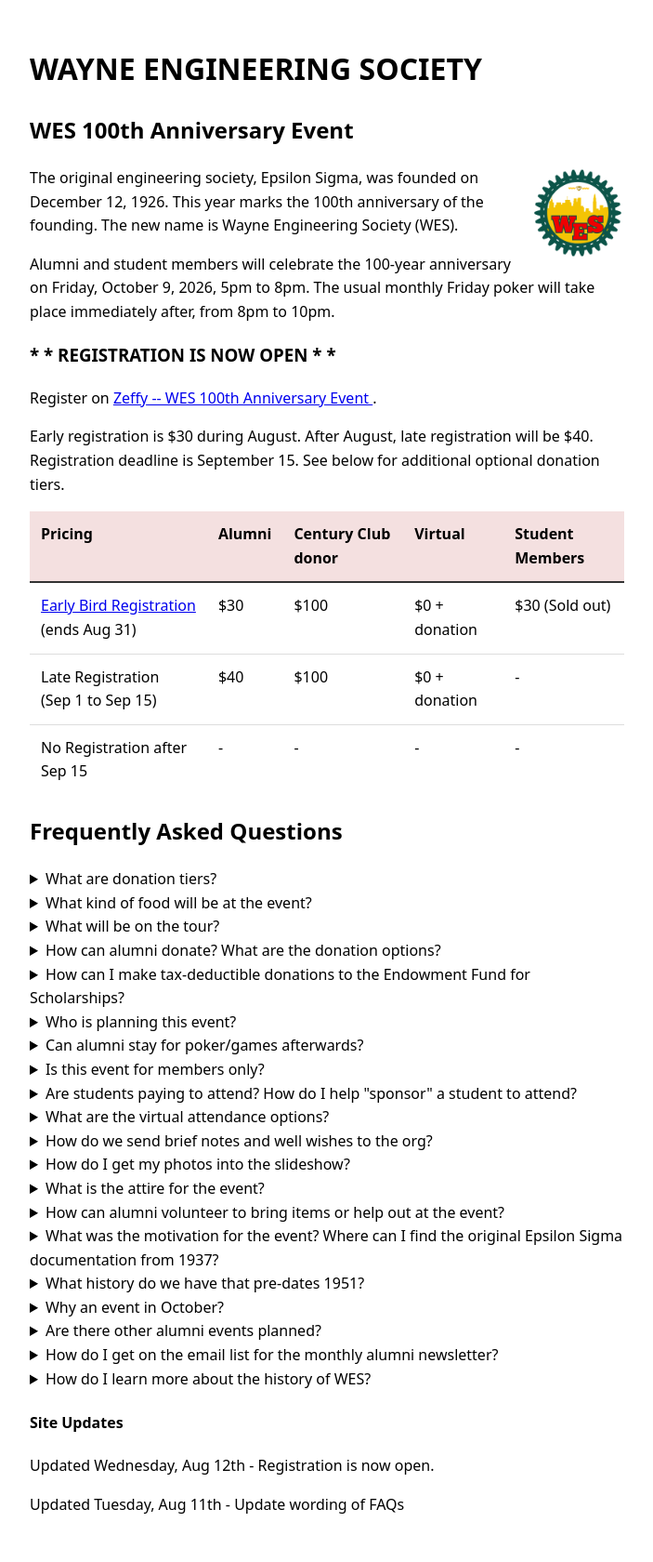
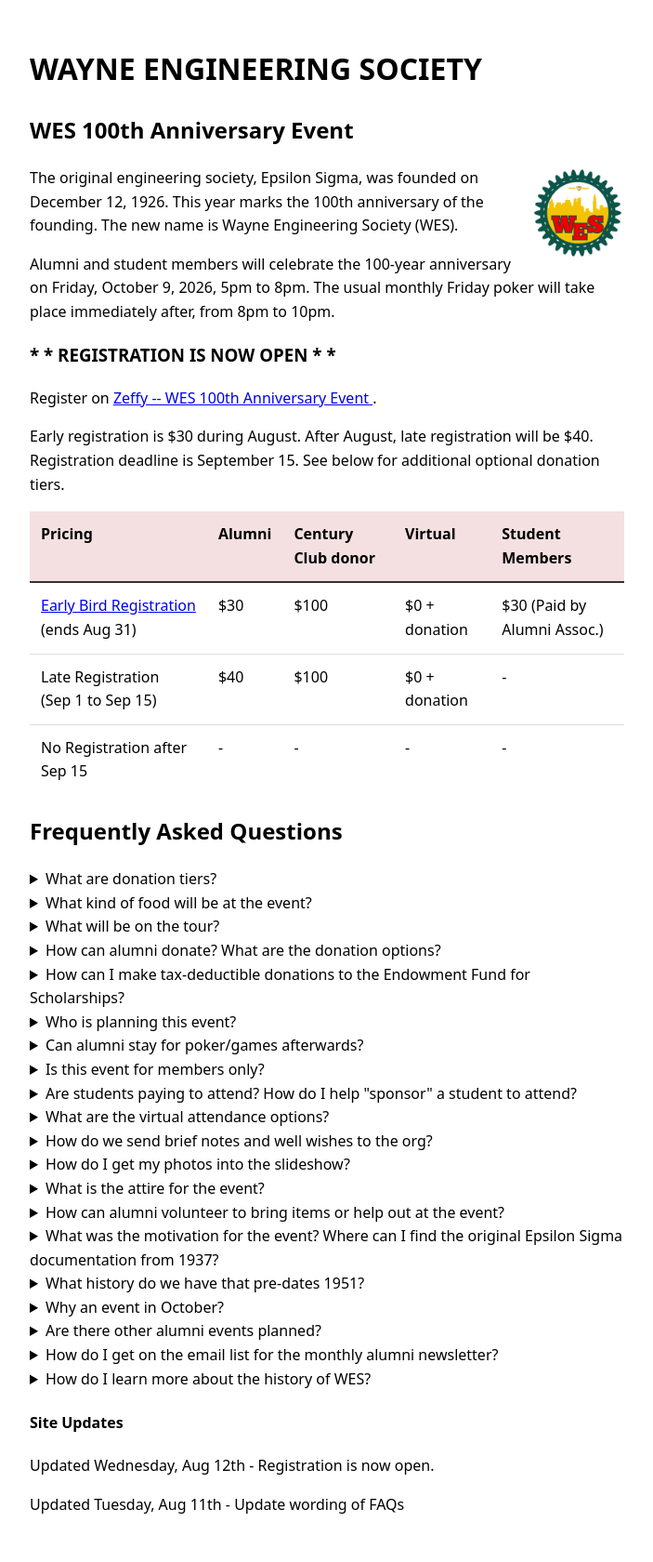
Before and after one commit to mciechanumich/WES100, a Jekyll site: the page built from docs/index.html, in a window 1280 px wide. Shown: the whole page at 93% size, without its empty margins (288-991 px from the left). Built offline with Jekyll 4.4.1, drawn with Linux system fonts in a browser that asks for light colours.

Commit message:
feat: clarify students

```diff
--- a/docs/index.html
+++ b/docs/index.html
@@ -50,7 +50,7 @@ Early Bird Registration
               <div class="div-table-cell">$30</div>
               <div class="div-table-cell">$100</div>
               <div class="div-table-cell">$0 + donation</div>
-              <div class="div-table-cell">$30 (Sold out)</div>
+              <div class="div-table-cell">$30 (Paid by Alumni Assoc.)</div>
             </div>
 
             <!-- Data Row 2 -->
```
